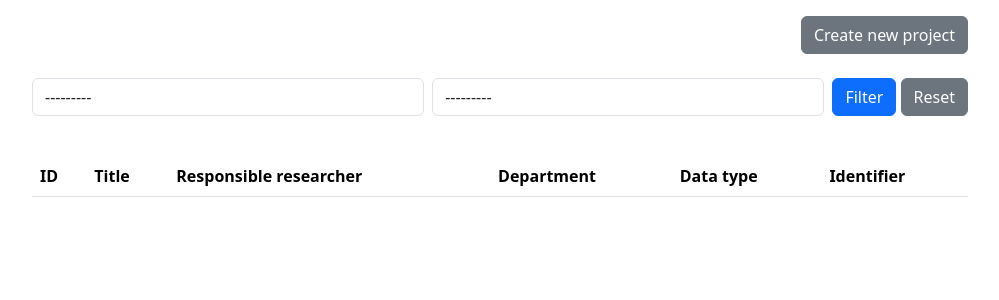
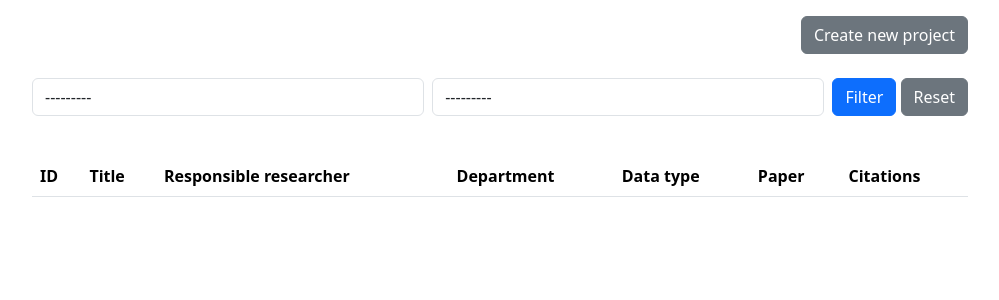
Before and after one commit to xi/example-projects, a Django app: page / in a window 1280 px wide. Shown: the top 300 px of the page, without its empty margins (140-1139 px from the left). Run offline with Django 4.2, Linux system fonts and the light colour scheme; data comes from the database, SQL or seed files in the repository; data that the repository does not hold is empty; some libraries are stand-ins or nearby versions.

Commit message:
fetch paper data from semanticscholar

```diff
--- a/projects/main/models.py
+++ b/projects/main/models.py
@@ -1,5 +1,11 @@
+import datetime
+
+import requests
 from django.db import models
+from django.utils import timezone
 from django.utils.translation import gettext_lazy as _
+
+from .helpers import update_paper
 
 
 class Department(models.Model):
@@ -25,7 +31,7 @@ class Project(models.Model):
         Department, on_delete=models.CASCADE, verbose_name='Department'
     )
     data_type = models.ManyToManyField(DataType, verbose_name=_('Data type'))
-    identifier = models.CharField(
+    paper_identifier = models.CharField(
         _('Identifier'),
         help_text=_(
             'Identifier to a corresponding publication supported by Semantic '
@@ -34,6 +40,29 @@ class Project(models.Model):
         max_length=32,
         blank=True,
     )
+    paper_title = models.CharField(_('Paper'), max_length=64, blank=True)
+    paper_url = models.URLField(_('Paper URL'), blank=True)
+    paper_citations = models.IntegerField(_('Citations'), default=0)
+    paper_timestamp = models.DateTimeField(blank=True, null=True)
 
     def __str__(self):
         return self.title
+
+    def get_paper(self):
+        if self.paper_identifier:
+            delta = datetime.timedelta(days=7)
+            if (
+                not self.paper_timestamp
+                or self.paper_timestamp < timezone.now() - delta
+            ):
+                try:
+                    update_paper(self, self.paper_identifier)
+                    self.save()
+                except requests.RequestException:
+                    pass
+
+        return {
+            'title': self.paper_title,
+            'url': self.paper_url,
+            'citations': self.paper_citations,
+        }
--- a/projects/main/templates/main/project_form.html
+++ b/projects/main/templates/main/project_form.html
@@ -12,7 +12,7 @@
         {% bootstrap_field form.responsible_researcher %}
         {% bootstrap_field form.department %}
         {% bootstrap_field form.data_type %}
-        {% bootstrap_field form.identifier %}
+        {% bootstrap_field form.paper_identifier %}
         <div class="mb-3">
             <a href="{% url "list" %}" class="btn btn-link">{% translate "Cancel" %}</a>
             <button class="btn btn-primary">{% translate "Submit" %}</button>
--- a/projects/main/templates/main/project_list.html
+++ b/projects/main/templates/main/project_list.html
@@ -28,7 +28,8 @@
                     <th>{% translate "Responsible researcher" %}</th>
                     <th>{% translate "Department" %}</th>
                     <th>{% translate "Data type" %}</th>
-                    <th>{% translate "Identifier" %}</th>
+                    <th>{% translate "Paper" %}</th>
+                    <th>{% translate "Citations" %}</th>
                 </tr>
             </thead>
             <tbody>
@@ -39,7 +40,15 @@
                         <td>{{ project.responsible_researcher }}</td>
                         <td>{{ project.department }}</td>
                         <td>{{ project.data_type.all|join:", " }}</td>
-                        <td>{{ project.identifier|default:"—" }}</td>
+                        {% with project.get_paper as paper %}
+                            {% if paper.title %}
+                                <td><a href="{{ paper.url }}">{{ paper.title }}</a></td>
+                                <td>{{ paper.citations }}</td>
+                            {% else %}
+                                <td>&mdash;</td>
+                                <td>&mdash;</td>
+                            {% endif %}
+                        {% endwith %}
                     </tr>
                 {% endfor %}
             </tbody>
--- a/projects/main/views.py
+++ b/projects/main/views.py
@@ -1,12 +1,36 @@
+import requests
 from django import forms
 from django.core.exceptions import SuspiciousOperation
 from django.views.generic import CreateView
 from django.views.generic import ListView
 from django.urls import reverse
+from django.utils.translation import gettext_lazy as _
 
+from .helpers import update_paper
 from .models import Department
 from .models import DataType
 from .models import Project
+
+
+class ProjectForm(forms.ModelForm):
+    class Meta:
+        model = Project
+        fields = [
+            'title',
+            'responsible_researcher',
+            'department',
+            'data_type',
+            'paper_identifier',
+        ]
+
+    def clean_paper_identifier(self):
+        identifier = self.cleaned_data['paper_identifier']
+        if identifier:
+            try:
+                update_paper(self.instance, identifier)
+            except requests.RequestException:
+                raise forms.ValidationError(_('Invalid identifier'))
+        return identifier
 
 
 class FilterForm(forms.Form):
@@ -20,13 +44,7 @@ class FilterForm(forms.Form):
 
 class ProjectCreateView(CreateView):
     model = Project
-    fields = [
-        'title',
-        'responsible_researcher',
-        'department',
-        'data_type',
-        'identifier',
-    ]
+    form_class = ProjectForm
 
     def get_success_url(self):
         return reverse('list')
--- a/projects/settings/base.py
+++ b/projects/settings/base.py
@@ -124,3 +124,7 @@ NPM_FILE_PATTERNS = {
 BOOTSTRAP5 = {
     'set_placeholder': False,
 }
+
+# free is limited to 100 requests per 5 minutes
+# https://www.semanticscholar.org/product/api
+SEMANTICSCHOLAR_API_KEY = None
--- a/requirements.txt
+++ b/requirements.txt
@@ -2,3 +2,4 @@ Django==4.0.2
 django-bootstrap5==21.3
 django-npm==1.0.0
 Faker==12.1.0
+requests==2.27.1
```
Also changed, not shown: projects/main/helpers.py (added, +24 -0 lines), projects/main/management/commands/populate.py (+11 -1 lines), projects/main/migrations/0002_semanticscholar.py (added).
